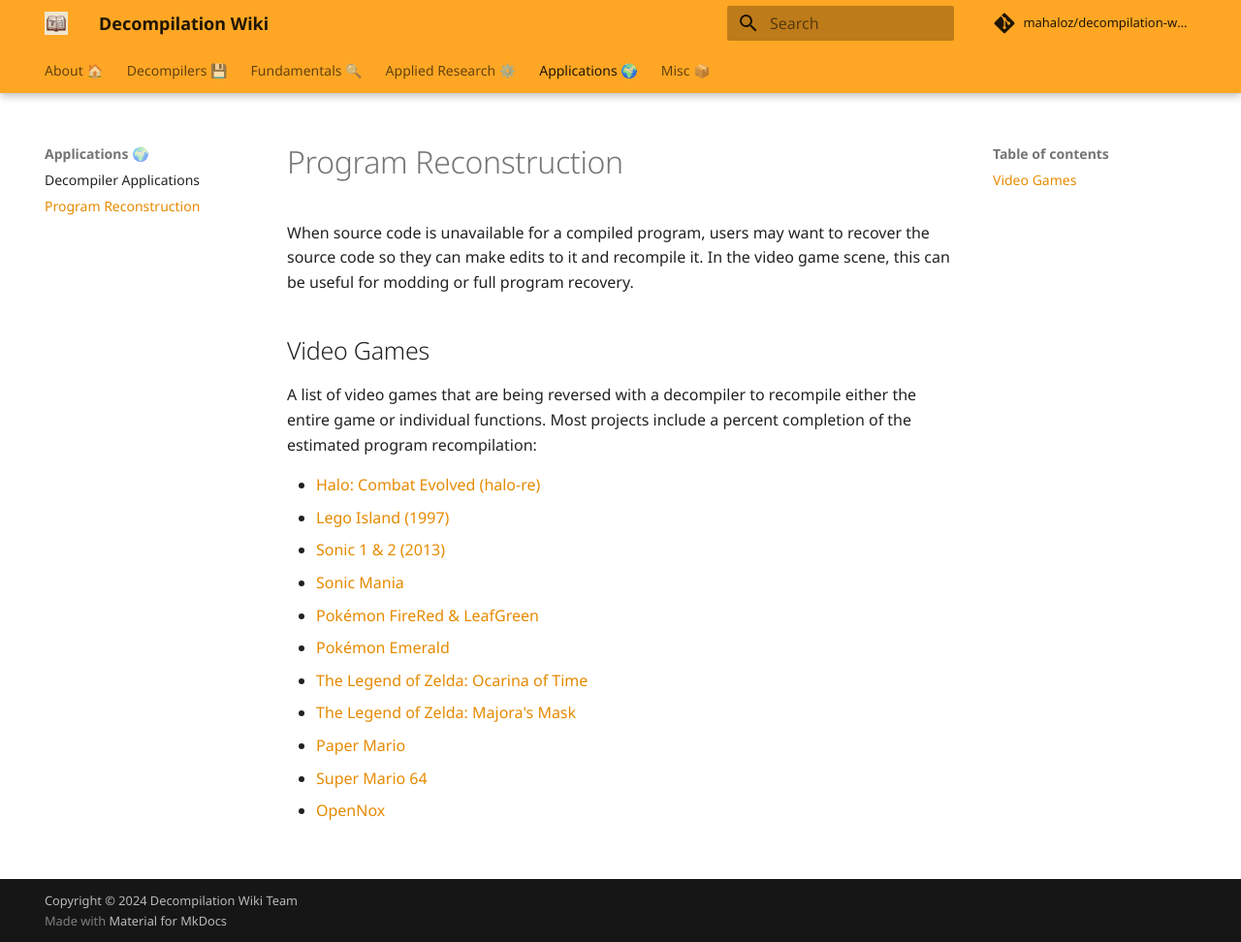
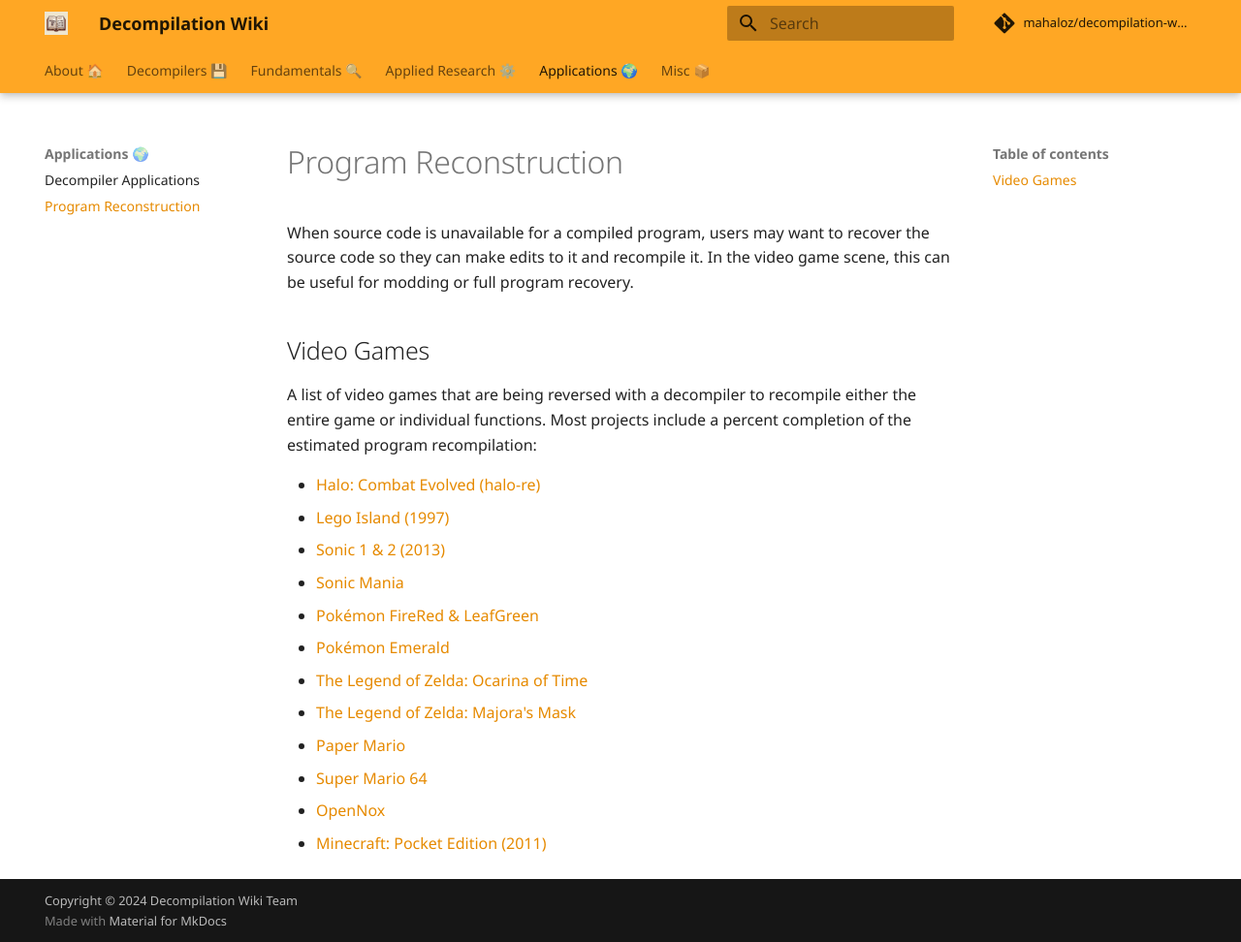
Before and after one commit to mahaloz/decompilation-wiki, an MkDocs documentation site: the page built from docs/applications/program_reconstruction.md, in a window 1280 px wide and 972 px high. Shown: the whole window at 97% size. Built offline with MkDocs 1.6.1 and Material for MkDocs 9.7.7, drawn with Linux system fonts in a browser that asks for light colours; comment, search, counter and statistics services are not loaded.

Commit message:
Add more games to application section

```diff
--- a/docs/applications/program_reconstruction.md
+++ b/docs/applications/program_reconstruction.md
@@ -17,3 +17,4 @@
 - [Paper Mario](https://github.com/pmret/papermario)
 - [Super Mario 64](https://github.com/n64decomp/sm64)
 - [OpenNox](https://github.com/noxworld-dev/opennox)
+- [Minecraft: Pocket Edition (2011)](https://github.com/ReMinecraftPE/mcpe)
```
